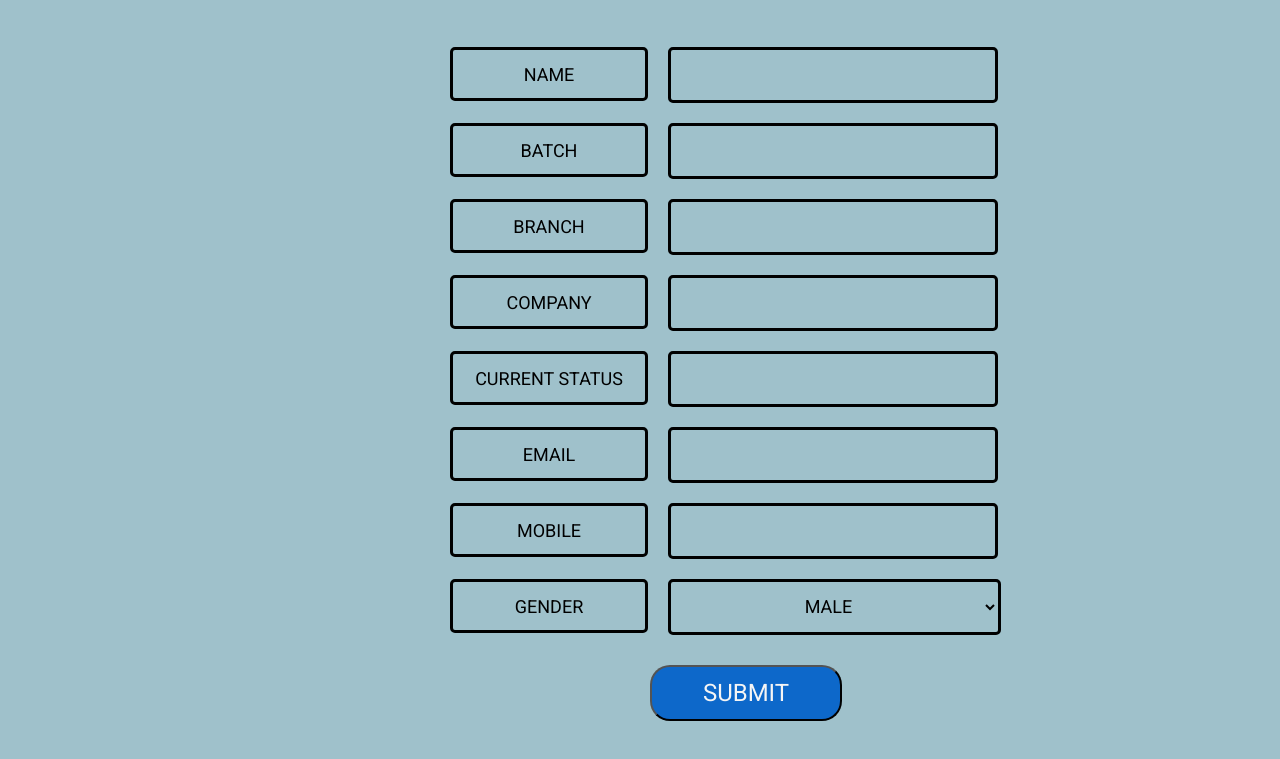
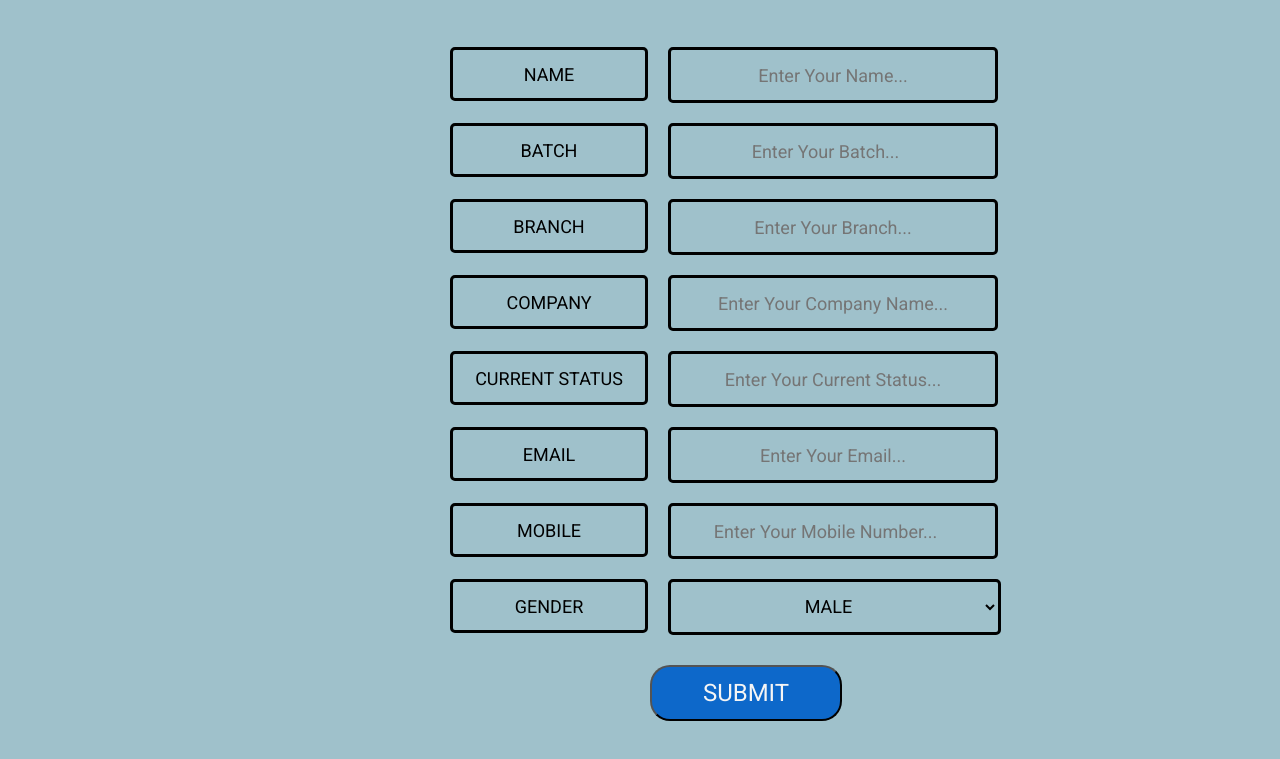
Before and after one commit to Pratham2301/system-lab-practical2, a plain HTML site: page form.html in a window 1280 px wide. Shown: the part 161-920 px from the top of the page. Drawn offline with nearby package versions, Linux system fonts and the light colour scheme.

Commit message:
Update form.html
adding placeholders

```diff
--- a/form.html
+++ b/form.html
@@ -43,31 +43,31 @@
     <form action="">
         <div class="form-div">
             <label for="name">NAME</label>
-            <input type="text" id="name">
+            <input type="text" id="name" placeholder="Enter Your Name..." >
         </div>
         <div class="form-div">
             <label for="batch">BATCH</label>
-            <input type="number" id="batch">
+            <input type="number" id="batch" placeholder="Enter Your Batch...">
         </div>
         <div class="form-div">
             <label for="branch">BRANCH</label>
-            <input type="text" id="branch">
+            <input type="text" id="branch" placeholder="Enter Your Branch...">
         </div>
         <div class="form-div">
             <label for="company">COMPANY</label>
-            <input type="text" id="company">
+            <input type="text" id="company" placeholder="Enter Your Company Name...">
         </div>
         <div class="form-div">
             <label for="status">CURRENT STATUS</label>
-            <input type="text" id="status">
+            <input type="text" id="status" placeholder="Enter Your Current Status...">
         </div>
         <div class="form-div">
             <label for="email">EMAIL</label>
-            <input type="email" id="email">
+            <input type="email" id="email" placeholder="Enter Your Email...">
         </div>
         <div class="form-div">
             <label for="mobile">MOBILE</label>
-            <input type="number" id="mobile">
+            <input type="number" id="mobile" placeholder="Enter Your Mobile Number...">
         </div>
         <div class="form-div">
             <label for="gender">GENDER</label>
```
